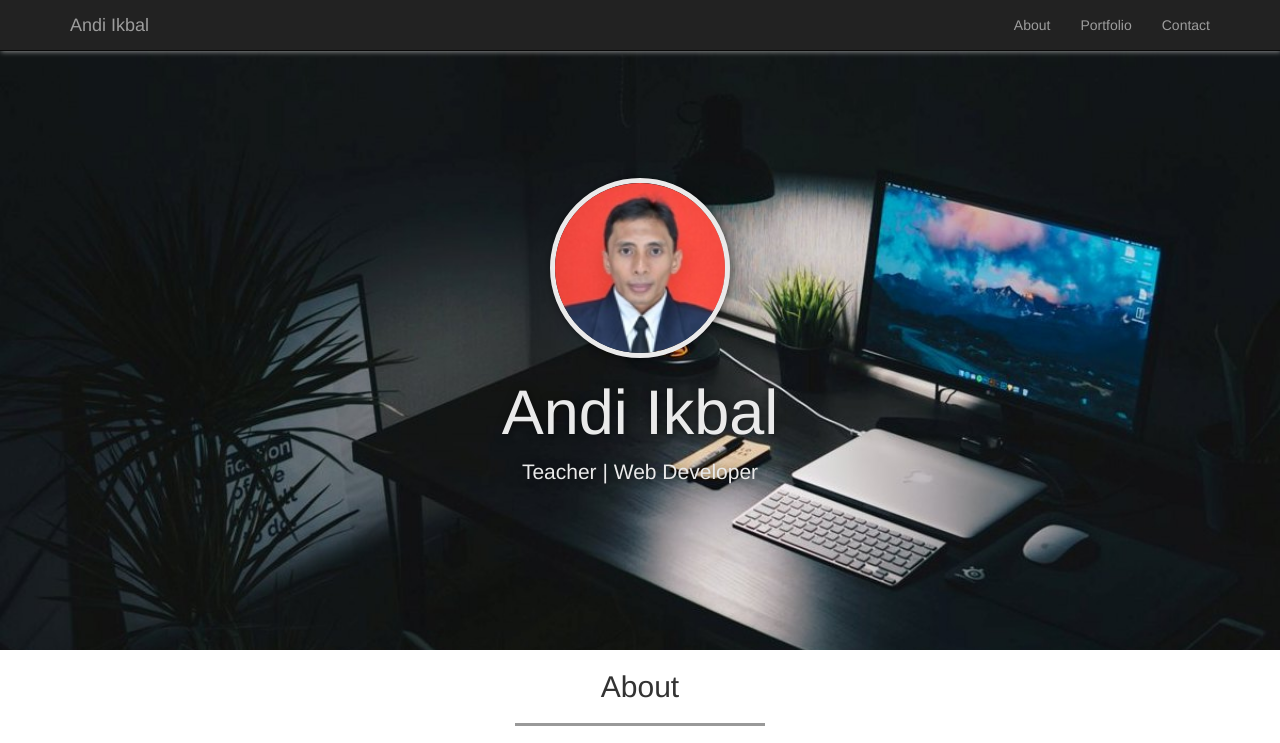
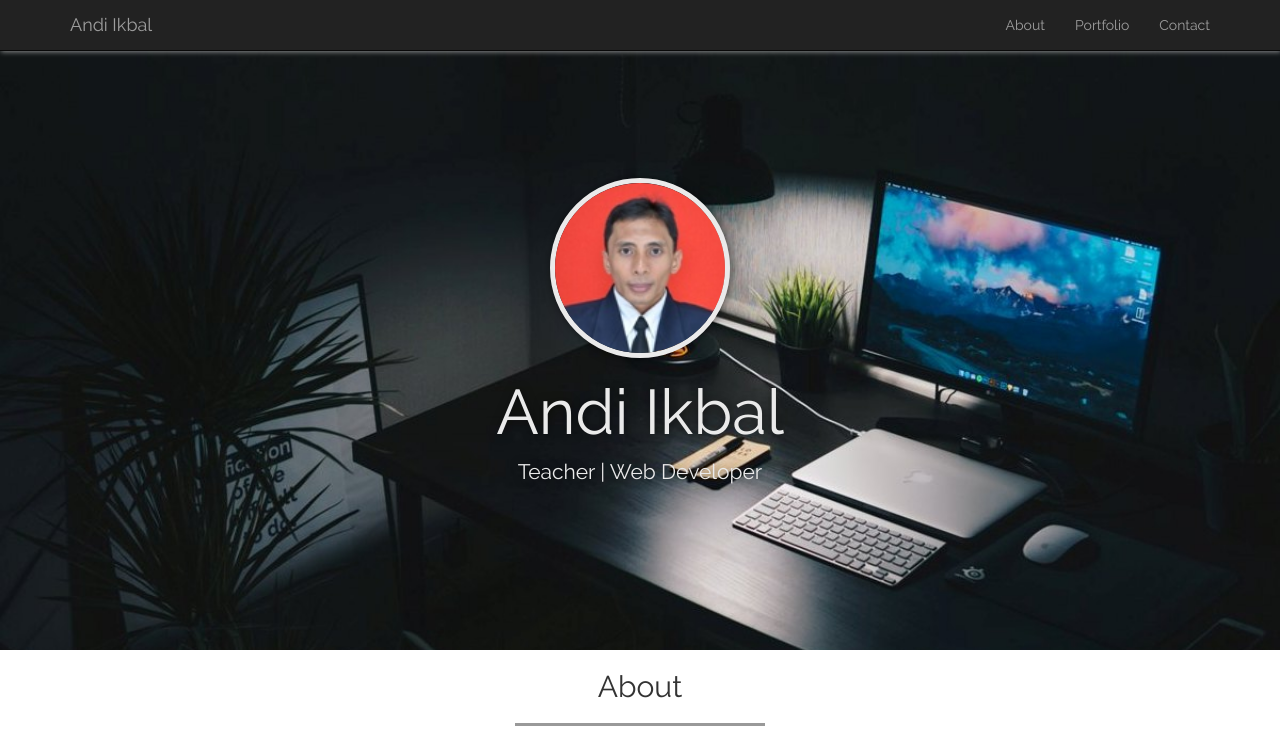
Before and after one commit to andiikbal/andiikbal.github.io, a plain HTML site: page index.html in a window 1280 px wide. Shown: the top 743 px of the page. Drawn offline with Linux system fonts and the light colour scheme.

Commit message:
mengubah font pada file style.css

```diff
--- a/css/style.css
+++ b/css/style.css
@@ -1,13 +1,22 @@
+@font-face {
+  font-family: 'Raleway-Regular';
+  src: url('../fonts/google-font/Raleway-Regular.ttf');
+  src: url('../fonts/google-font/Raleway-Regular.ttf') format('ttf'),
+       url('../fonts/google-font/Raleway-Regular.ttf') format('truetype');
+}
+
 html {
   position: relative;
 }
 
 body {
+  font-family: 'Raleway-Regular';
   margin-bottom: 100px;
   margin-top: 50px;
 }
 
 .navbar {
+  /* font-family: 'Raleway-Regular'; */
   margin-bottom: 0px;
   box-shadow: 1px 1px 5px rgba(255, 255, 255, 0.5);
 }
```
